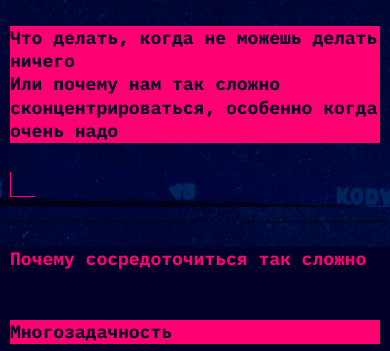
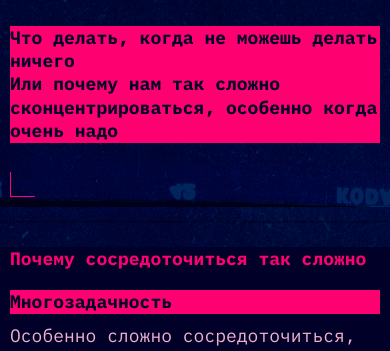
Before and after one commit to DariaFrolova/slozhno-sosredotochitsya, a plain HTML site: page index.html in a window 390 px wide. Shown: the part 461-812 px from the top of the page. Drawn offline with Linux system fonts and the light colour scheme.

Commit message:
убраны ошибки валидатора

```diff
--- a/styles/variables.css
+++ b/styles/variables.css
@@ -92,7 +92,7 @@
   .content__list-item_type_paragraph-header {
     /* margin-block-start: 20px;
     margin-bottom: 10px; */
-    margin: 50px 0px 10px 0px;
+    margin: 20px 0px 10px 0px;
   }
 
   .content__list-item_type_list-header {
```
Also changed, not shown: index.html (+12 -16 lines).
